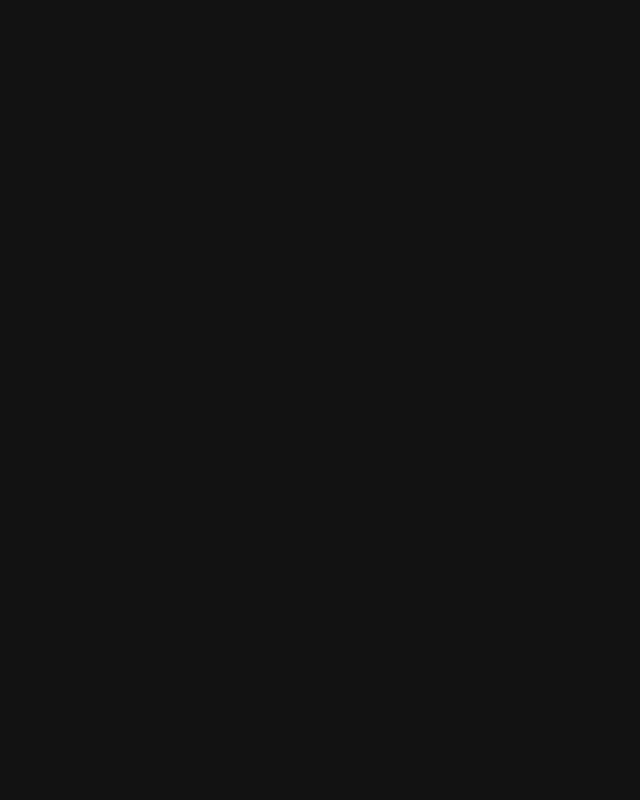
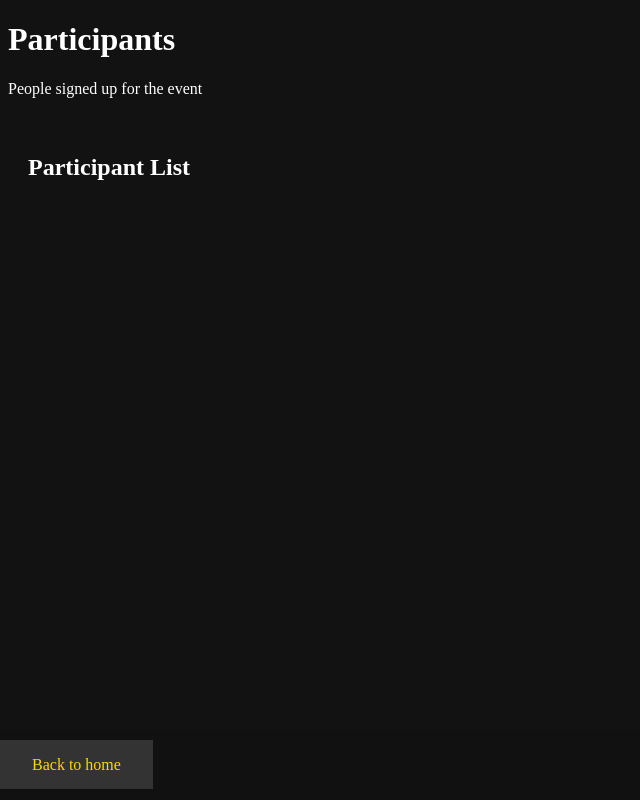
Before and after one commit to vuxcode/we1-project-pokeballstore, a plain HTML site: page participants.html in a window 1280 px wide. Shown: the whole page, without its empty margins (0-640 px from the left). Drawn offline with Linux system fonts and the light colour scheme.

Commit message:
participants list.

```diff
--- a/participants.html
+++ b/participants.html
@@ -11,6 +11,27 @@
 <body>
 
 
+<header>
+  <h1>Participants</h1>
+  <p>People signed up for the event</p>
+</header>
+
+<main>
+  <section class="event-section">
+    <h2>Participant List</h2>
+
+    <ul class="participants-list">
+      <!-- <li></li> Don't know yet how to make the submit form end up here...  -->
+
+    </ul>
+  </section>
+</main>
+
+<nav>
+  <p>
+    <a href="index.html">Back to home</a>
+  </p>
+</nav>
 
 </body>
 </html>
```
